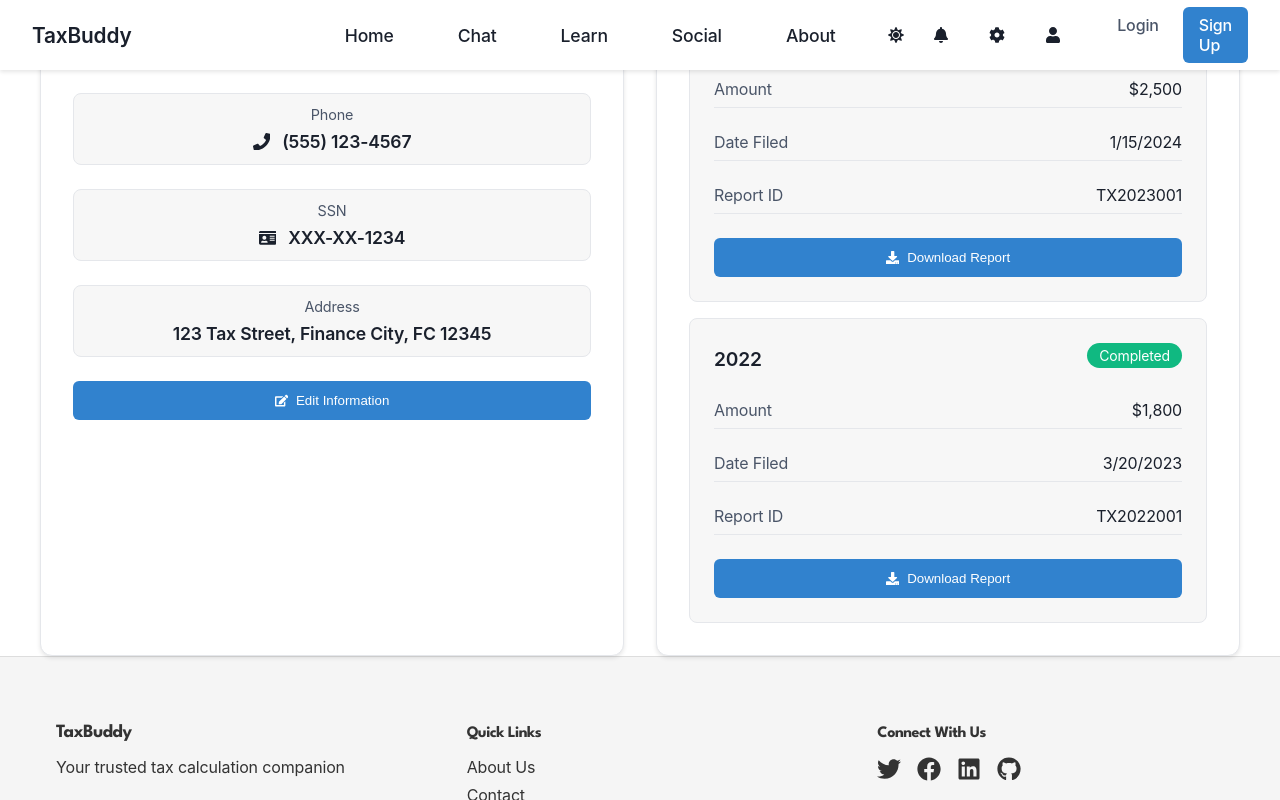
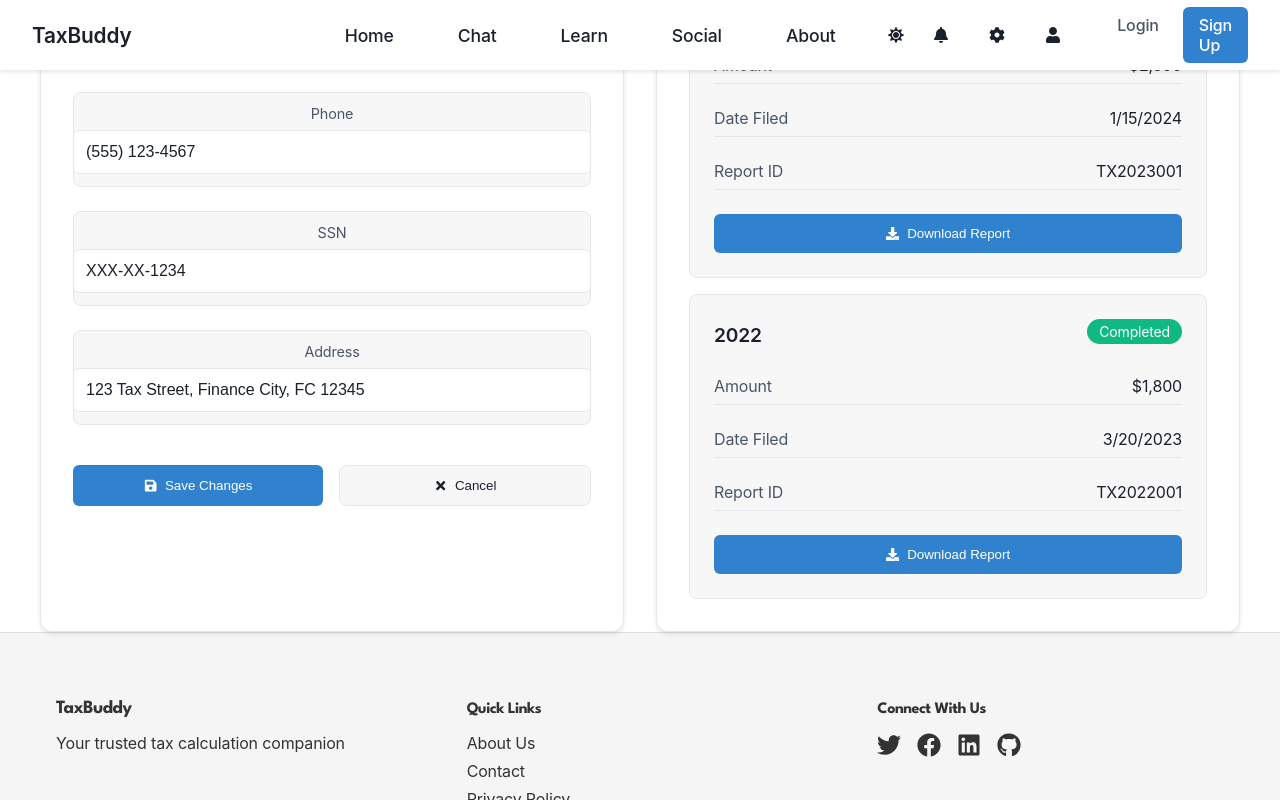
Before and after one commit to sarankumar1325/TaxBuddy-Tax-Assistent, a React (Create React App) app: page /profile in a window 1280 px wide. Both pictures are taken after a click on the button "Edit Information". Built offline with nearby package versions, Linux system fonts and the light colour scheme.

Commit message:
profile updated

```diff
--- a/src/pages/Profile.js
+++ b/src/pages/Profile.js
@@ -1,9 +1,10 @@
-import React, { useState } from 'react';
-import { FaUser, FaEnvelope, FaPhone, FaIdCard, FaFileAlt, FaEdit, FaDownload } from 'react-icons/fa';
+import React, { useState, useRef } from 'react';
+import { FaUser, FaEnvelope, FaPhone, FaIdCard, FaFileAlt, FaEdit, FaDownload, FaSave, FaTimes } from 'react-icons/fa';
 import '../styles/Profile.css';
 
 const Profile = () => {
-  const [user] = useState({
+  const fileInputRef = useRef(null);
+  const [user, setUser] = useState({
     name: "John Doe",
     email: "john.doe@example.com",
     phone: "(555) 123-4567",
@@ -13,6 +14,10 @@ const Profile = () => {
     address: "123 Tax Street, Finance City, FC 12345",
     joinDate: "January 2024"
   });
+
+  const [isEditing, setIsEditing] = useState(false);
+  const [editedUser, setEditedUser] = useState({});
+  const [errors, setErrors] = useState({});
 
   const [taxReports] = useState([
     {
@@ -31,28 +36,197 @@ const Profile = () => {
     }
   ]);
 
-  return (
-    <div className="profile-container">
-      <div className="profile-header">
-        <div className="profile-cover"></div>
-        <div className="profile-avatar-section">
-          <img src={user.avatar} alt={user.name} className="profile-avatar" />
-          <div className="profile-title">
-            <h1>{user.name}</h1>
-            <p className="join-date">Member since {user.joinDate}</p>
-          </div>
-        </div>
-      </div>
+  const handleAvatarClick = () => {
+    fileInputRef.current.click();
+  };
 
-      <div className="profile-content">
-        <div className="profile-grid">
-          {/* Personal Information */}
+  const handleFileChange = (event) => {
+    const file = event.target.files[0];
+    if (file) {
+      const reader = new FileReader();
+      reader.onloadend = () => {
+        setUser(prev => ({
+          ...prev,
+          avatar: reader.result
+        }));
+      };
+      reader.readAsDataURL(file);
+    }
+  };
+
+  const handleEditClick = () => {
+    setIsEditing(true);
+    setEditedUser({ ...user });
+  };
+
+  const validateField = (field, value) => {
+    switch (field) {
+      case 'email':
+        const emailRegex = /^[^\s@]+@[^\s@]+\.[^\s@]+$/;
+        return value && emailRegex.test(value) ? '' : 'Invalid email address';
+
+      case 'phone':
+        // Remove all non-digit characters and check length
+        const digits = value.replace(/\D/g, '');
+        if (!value) return 'Phone number is required';
+        if (digits.length !== 10) return 'Phone number must be exactly 10 digits';
+        // Format as XXX-XXX-XXXX if valid
+        if (digits.length === 10) {
+          const formatted = `${digits.slice(0,3)}-${digits.slice(3,6)}-${digits.slice(6)}`;
+          // Update the formatted value in editedUser
+          setTimeout(() => {
+            setEditedUser(prev => ({
+              ...prev,
+              phone: formatted
+            }));
+          }, 0);
+          return '';
+        }
+        return 'Invalid phone format';
+
+      case 'ssn':
+        const ssnRegex = /^XXX-XX-\d{4}$/;
+        return value && ssnRegex.test(value) ? '' : 'Invalid SSN format: XXX-XX-XXXX';
+
+      case 'address':
+        return value ? '' : 'Address is required';
+
+      default:
+        return '';
+    }
+  };
+
+  const handleInputChange = (field, value) => {
+    setEditedUser(prev => ({
+      ...prev,
+      [field]: value
+    }));
+    setErrors(prev => ({
+      ...prev,
+      [field]: validateField(field, value)
+    }));
+  };
+
+  const handleSave = () => {
+    const newErrors = {};
+    ['email', 'phone', 'ssn', 'address'].forEach(field => {
+      const error = validateField(field, editedUser[field]);
+      if (error) newErrors[field] = error;
+    });
+
+    if (Object.keys(newErrors).length > 0) {
+      setErrors(newErrors);
+      return;
+    }
+
+    setUser(editedUser);
+    setIsEditing(false);
+    setErrors({});
+  };
+
+  const handleCancel = () => {
+    setIsEditing(false);
+    setEditedUser({});
+  };
+
+  const handleDownload = (report) => {
+    // Create report content
+    const reportContent = {
+      id: report.id,
+      year: report.year,
+      amount: report.amount,
+      dateFiled: report.date,
+      status: report.status,
+      taxpayerInfo: {
+        name: user.name,
+        ssn: user.ssn,
+        email: user.email
+      }
+    };
+
+    // Convert to JSON string
+    const jsonString = JSON.stringify(reportContent, null, 2);
+
+    // Create blob
+    const blob = new Blob([jsonString], { type: 'application/json' });
+
+    // Create download link
+    const url = window.URL.createObjectURL(blob);
+    const link = document.createElement('a');
+    link.href = url;
+
+    // Set filename for desktop
+    link.download = `tax-report-${report.year}-${report.id}.json`;
+
+    // Append to body, click, and cleanup
+    document.body.appendChild(link);
+    link.click();
+    window.URL.revokeObjectURL(url);
+    document.body.removeChild(link);
+  };
+
+  const renderPersonalInfo = () => (
     <section className="profile-section">
       <h2>
         <FaUser />
         Personal Information
       </h2>
       <div className="info-grid">
+        {isEditing ? (
+          <>
+            <div className="info-item">
+              <label>Email</label>
+              <input
+                type="email"
+                value={editedUser.email}
+                onChange={(e) => handleInputChange('email', e.target.value)}
+                className={`edit-input ${errors.email ? 'error' : ''}`}
+              />
+              {errors.email && <span className="error-message">{errors.email}</span>}
+            </div>
+            <div className="info-item">
+              <label>Phone</label>
+              <input
+                type="tel"
+                value={editedUser.phone}
+                onChange={(e) => handleInputChange('phone', e.target.value)}
+                className={`edit-input ${errors.phone ? 'error' : ''}`}
+                placeholder="(XXX) XXX-XXXX"
+              />
+              {errors.phone && <span className="error-message">{errors.phone}</span>}
+            </div>
+            <div className="info-item">
+              <label>SSN</label>
+              <input
+                type="text"
+                value={editedUser.ssn}
+                onChange={(e) => handleInputChange('ssn', e.target.value)}
+                className={`edit-input ${errors.ssn ? 'error' : ''}`}
+                placeholder="XXX-XX-XXXX"
+              />
+              {errors.ssn && <span className="error-message">{errors.ssn}</span>}
+            </div>
+            <div className="info-item">
+              <label>Address</label>
+              <input
+                type="text"
+                value={editedUser.address}
+                onChange={(e) => handleInputChange('address', e.target.value)}
+                className={`edit-input ${errors.address ? 'error' : ''}`}
+              />
+              {errors.address && <span className="error-message">{errors.address}</span>}
+            </div>
+            <div className="edit-actions">
+              <button className="save-button" onClick={handleSave}>
+                <FaSave /> Save Changes
+              </button>
+              <button className="cancel-button" onClick={handleCancel}>
+                <FaTimes /> Cancel
+              </button>
+            </div>
+          </>
+        ) : (
+          <>
             <div className="info-item">
               <label>Email</label>
               <div className="info-value">
@@ -80,13 +254,16 @@ const Profile = () => {
                 {user.address}
               </div>
             </div>
-            </div>
-            <button className="edit-button">
+            <button className="edit-button" onClick={handleEditClick}>
               <FaEdit /> Edit Information
             </button>
+          </>
+        )}
+      </div>
     </section>
+  );
 
-          {/* Tax Reports */}
+  const renderTaxReports = () => (
     <section className="profile-section">
       <h2>
         <FaFileAlt />
@@ -115,13 +292,48 @@ const Profile = () => {
                 <span>{report.id}</span>
               </div>
             </div>
-                  <button className="download-button">
+            <button
+              className="download-button"
+              onClick={() => handleDownload(report)}
+              title="Download to Desktop"
+            >
               <FaDownload /> Download Report
             </button>
           </div>
         ))}
       </div>
     </section>
+  );
+
+  return (
+    <div className="profile-container">
+      <div className="profile-header">
+        <div className="profile-cover"></div>
+        <div className="profile-avatar-section">
+          <div className="profile-avatar-container">
+            <img src={user.avatar} alt={user.name} className="profile-avatar" />
+            <div className="profile-edit-overlay" onClick={handleAvatarClick}>
+              <FaEdit size={16} />
+            </div>
+            <input
+              type="file"
+              ref={fileInputRef}
+              onChange={handleFileChange}
+              accept="image/*"
+              style={{ display: 'none' }}
+            />
+          </div>
+          <div className="profile-title">
+            <h1>{user.name}</h1>
+            <p className="join-date">Member since {user.joinDate}</p>
+          </div>
+        </div>
+      </div>
+
+      <div className="profile-content">
+        <div className="profile-grid">
+          {renderPersonalInfo()}
+          {renderTaxReports()}
         </div>
       </div>
     </div>
--- a/src/styles/Profile.css
+++ b/src/styles/Profile.css
@@ -23,12 +23,45 @@
   padding: 0 2rem;
 }
 
+.profile-avatar-container {
+  position: relative;
+  width: fit-content;
+}
+
 .profile-avatar {
   width: 150px;
   height: 150px;
   border-radius: 50%;
   border: 4px solid var(--card-bg);
   box-shadow: var(--card-shadow);
+}
+
+.profile-edit-overlay {
+  position: absolute;
+  bottom: 8px;
+  right: 8px;
+  background: var(--accent-color);
+  width: 32px;
+  height: 32px;
+  border-radius: 50%;
+  display: flex;
+  align-items: center;
+  justify-content: center;
+  color: white;
+  border: 2px solid var(--card-bg);
+  box-shadow: var(--card-shadow);
+  cursor: pointer;
+  opacity: 0;
+  transition: all 0.2s ease;
+}
+
+.profile-edit-overlay:hover {
+  transform: scale(1.1);
+  background: var(--accent-hover);
+}
+
+.profile-avatar-container:hover .profile-edit-overlay {
+  opacity: 1;
 }
 
 .profile-title {
@@ -164,6 +197,71 @@
   color: var(--text-secondary);
 }
 
+.edit-input {
+  width: 100%;
+  padding: 0.75rem;
+  border-radius: 6px;
+  border: 1px solid var(--border-color);
+  background: var(--input-bg);
+  color: var(--text-primary);
+  font-size: 1rem;
+  transition: border-color 0.2s ease;
+}
+
+.edit-input:focus {
+  border-color: var(--accent-color);
+  outline: none;
+}
+
+.edit-input.error {
+  border-color: #ef4444;
+  background-color: rgba(239, 68, 68, 0.05);
+}
+
+.error-message {
+  color: #ef4444;
+  font-size: 0.875rem;
+  margin-top: 0.25rem;
+}
+
+.edit-actions {
+  display: flex;
+  gap: 1rem;
+  margin-top: 1rem;
+}
+
+.save-button, .cancel-button {
+  flex: 1;
+  display: flex;
+  align-items: center;
+  justify-content: center;
+  gap: 0.5rem;
+  padding: 0.75rem 1.5rem;
+  border: none;
+  border-radius: 6px;
+  cursor: pointer;
+  transition: all 0.3s ease;
+}
+
+.save-button {
+  background: var(--accent-color);
+  color: white;
+}
+
+.save-button:hover {
+  background: var(--accent-hover);
+}
+
+.cancel-button {
+  background: var(--background-secondary);
+  color: var(--text-primary);
+  border: 1px solid var(--border-color);
+}
+
+.cancel-button:hover {
+  background: var(--background-hover);
+}
+
 @media (max-width: 768px) {
   .profile-container {
     padding: 0 1rem;
```
Lines whose indentation alone changed are shown as unchanged.
